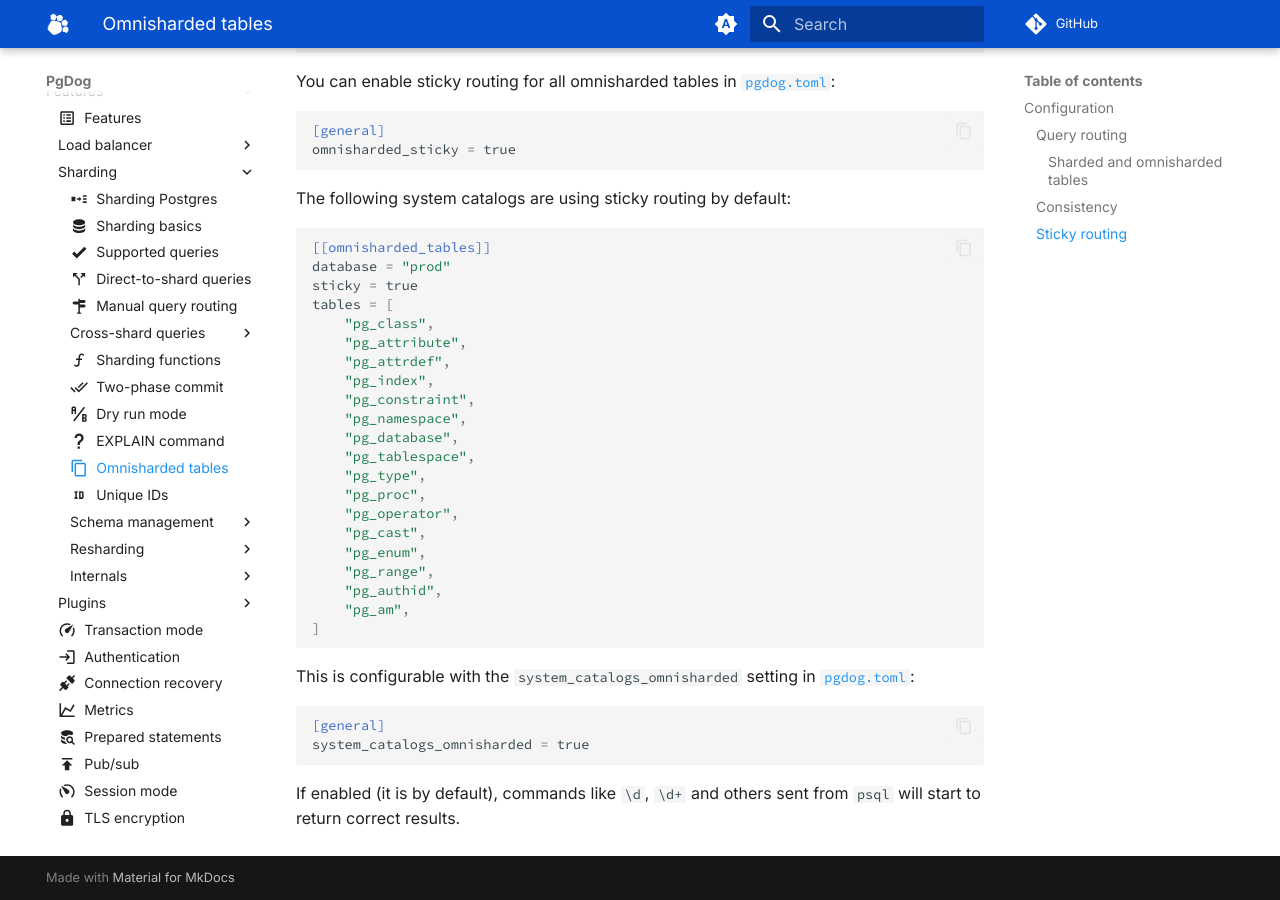
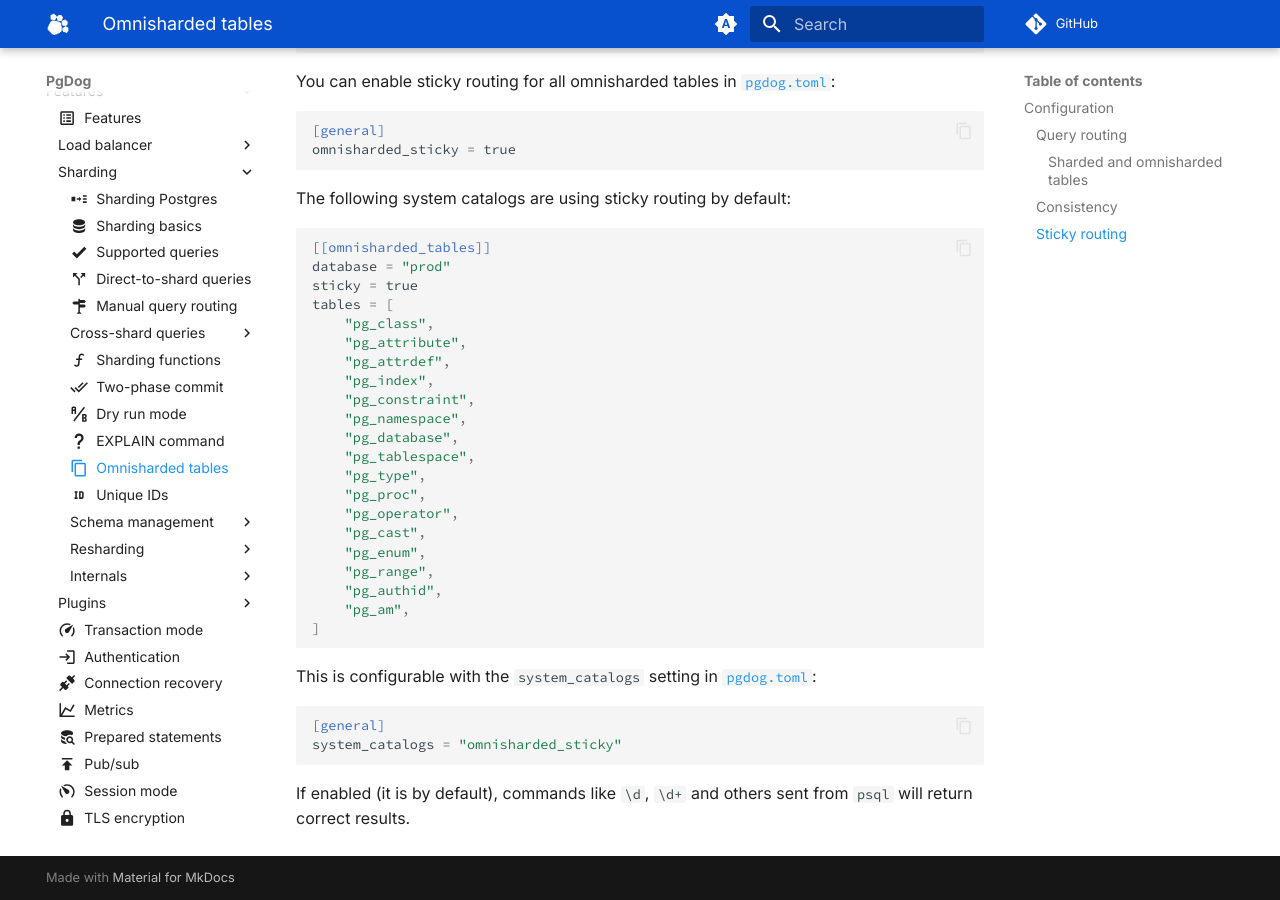
Before and after one commit to pgdogdev/docs, an MkDocs documentation site: the page built from docs/features/sharding/omnishards.md, in a window 1280 px wide and 900 px high, scrolled down 2159 px. Built offline with MkDocs 1.6.1 and Material for MkDocs 9.7.7, drawn with Linux system fonts in a browser that asks for light colours; comment, search, counter and statistics services are not loaded.

Commit message:
fix error

````diff
--- a/docs/features/sharding/omnishards.md
+++ b/docs/features/sharding/omnishards.md
@@ -106,11 +106,11 @@ tables = [
 ]
 ```
 
-This is configurable with the `system_catalogs_omnisharded` setting in [`pgdog.toml`](../../configuration/pgdog.toml/general.md#system_catalogs_omnisharded):
+This is configurable with the `system_catalogs` setting in [`pgdog.toml`](../../configuration/pgdog.toml/general.md#system_catalogs_omnisharded):
 
 ```toml
 [general]
-system_catalogs_omnisharded = true
+system_catalogs = "omnisharded_sticky"
 ```
 
-If enabled (it is by default), commands like `\d`, `\d+` and others sent from `psql` will start to return correct results.
+If enabled (it is by default), commands like `\d`, `\d+` and others sent from `psql` will return correct results.
````
